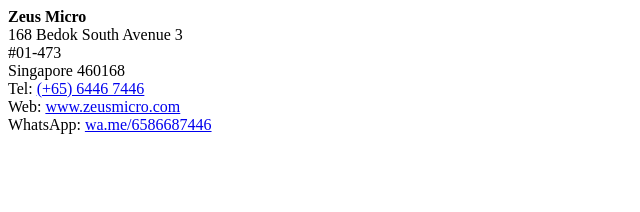
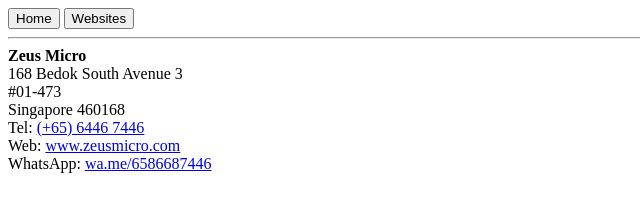
Before and after one commit to zeusmicro/zeusmicro.gitbub.io, a plain HTML site: page index.html in a window 1280 px wide. Shown: the whole page, without its empty margins (0-640 px from the left). Drawn offline with Linux system fonts and the light colour scheme.

Commit message:
Update index.html

```diff
--- a/index.html
+++ b/index.html
@@ -1,3 +1,6 @@
+<button href="/">Home</button>
+<button href="/websites/">Websites</button>
+<hr>
 <strong>Zeus Micro</strong><br>
 168 Bedok South Avenue 3<br>
 #01-473<br>
```
